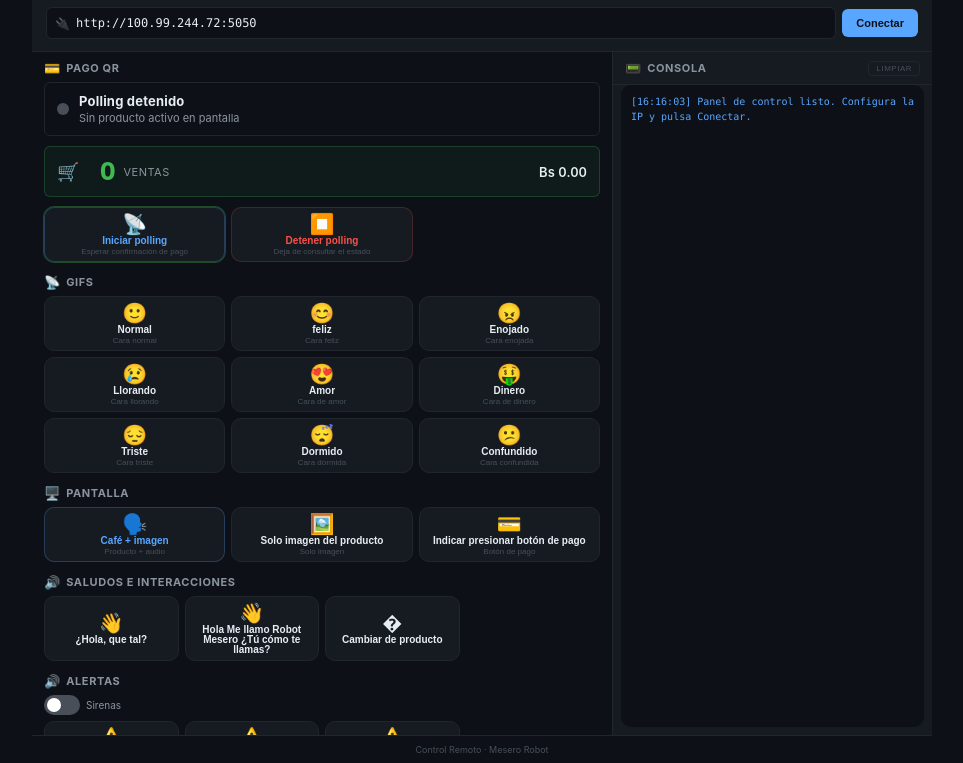
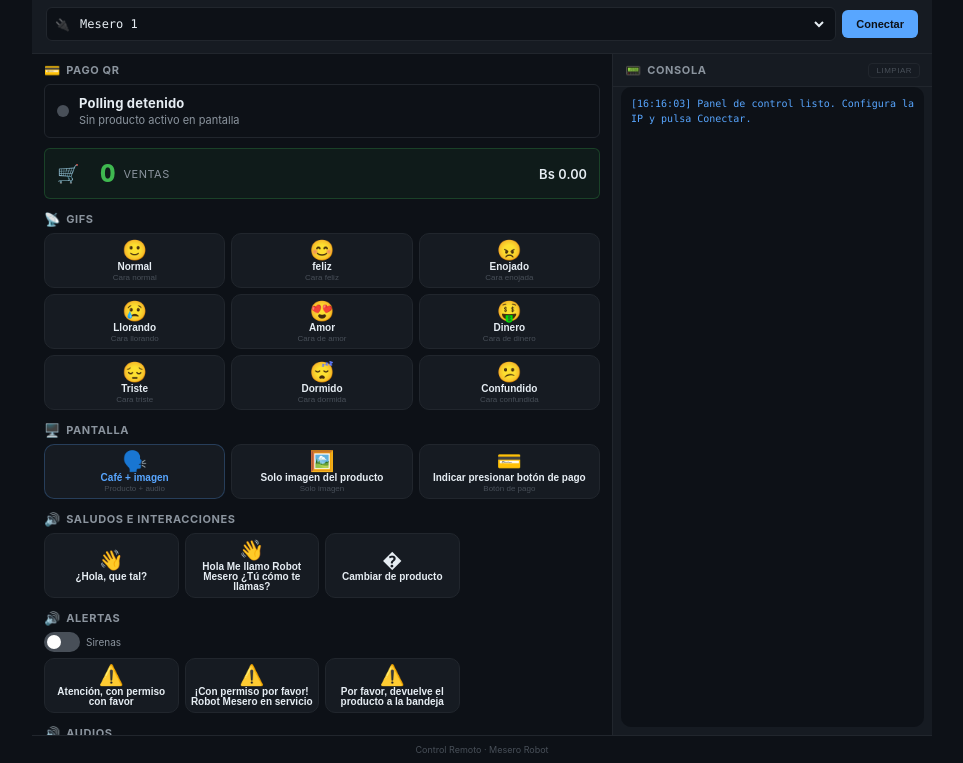
Before and after one commit to CarlosVargas2170/control-remote-robot-mesero, a website: page index.html in a window 1280 px wide. Shown: the part 37-800 px from the top of the page, without its empty margins (158-1121 px from the left). Drawn offline with Linux system fonts and the light colour scheme.

Commit message:
[FIX]-remove polling buttons and update styles

```diff
--- a/index.html
+++ b/index.html
@@ -27,7 +27,11 @@
       <div class="url-bar">
         <div class="url-input-wrap">
           <span class="url-icon">🔌</span>
-          <input type="text" id="baseUrl" placeholder="http://IP_DEL_ROBOT:8080" value="http://100.99.244.72:5050">
+          <select id="baseUrl">
+            <option value="http://100.99.244.72:5050">Mesero 1</option>
+            <option value="http://100.105.14.4:8080">Mesero 2</option>
+            <option value="http://localhost:5050">Local</option>
+          </select>
         </div>
         <button class="btn-connect" onclick="testConnection()">Conectar</button>
       </div>
@@ -75,7 +79,7 @@
             <div class="sales-last-time" id="salesLastTime"></div>
           </div>
 
-          <div class="action-grid">
+          <!-- <div class="action-grid">
             <button class="action-card accent" id="btnStartPolling" onclick="startPolling()">
               <span class="action-card-icon">📡</span>
               <span class="action-card-label">Iniciar polling</span>
@@ -86,7 +90,7 @@
               <span class="action-card-label">Detener polling</span>
               <span class="action-card-sub">Deja de consultar el estado</span>
             </button>
-          </div>
+          </div> -->
         </section>
 
         <!-- ─── Control ─── -->
--- a/style.css
+++ b/style.css
@@ -113,7 +113,8 @@ html, body {
 
 .url-icon { font-size: 12px; margin-right: 6px; opacity: 0.5; }
 
-.url-input-wrap input[type="text"] {
+.url-input-wrap input[type="text"],
+.url-input-wrap select {
   flex: 1;
   background: transparent;
   border: none;
@@ -124,7 +125,14 @@ html, body {
   min-width: 0;
 }
 
-.url-input-wrap input:focus { outline: none; }
+.url-input-wrap input:focus,
+.url-input-wrap select:focus { outline: none; }
+
+/* Estilo del menú desplegable del select */
+.url-input-wrap select option {
+  background: #161b22;
+  color: var(--text);
+}
 
 .btn-connect {
   padding: 8px 14px;
```
